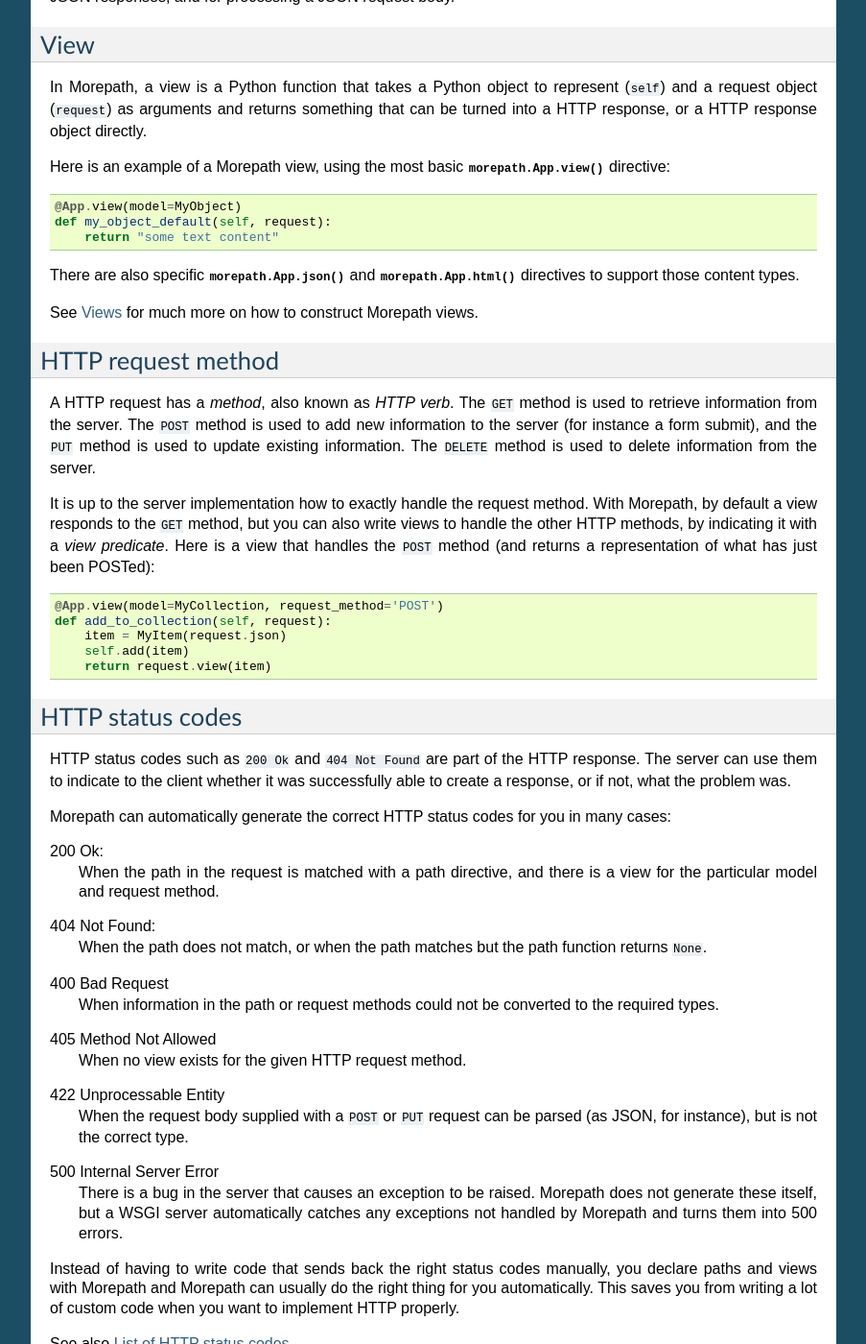
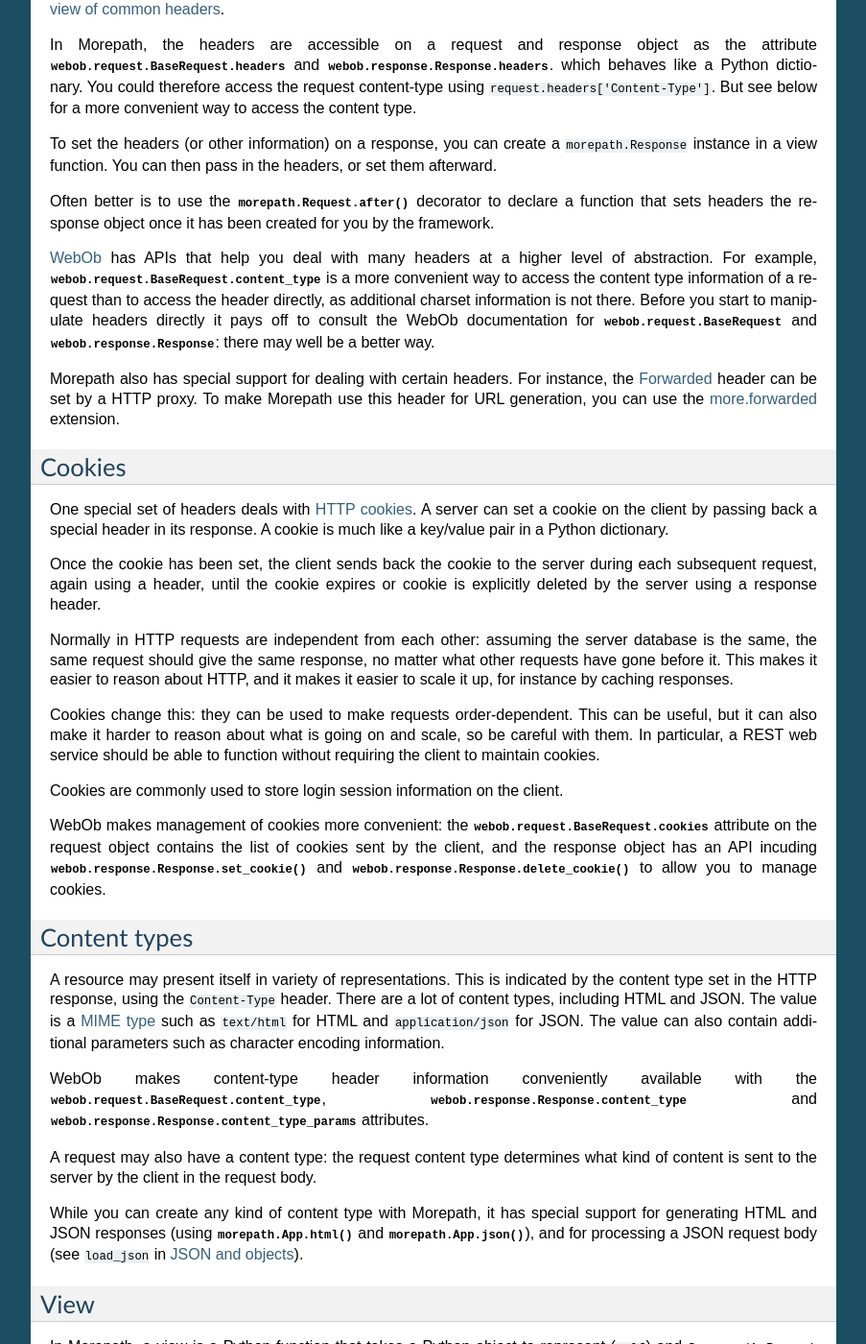
Before and after one commit to morepath/morepath, a Sphinx documentation site: the page built from doc/web.rst, in a window 1280 px wide and 1400 px high, scrolled down 4388 px. Shown: the whole window at 96% size, without its empty margins (198-1101 px from the left). Built offline with Sphinx 7.4.7, drawn with Linux system fonts in a browser that asks for light colours; some of the changed text lies outside the part shown.

Commit message:
Information about headers and cookies, better links, lots of tweaks.

```diff
--- a/doc/web.rst
+++ b/doc/web.rst
@@ -188,7 +188,9 @@
 *request body*, and various *headers* such as the *content type*.
 
 A HTTP request in Morepath is made accessible programmatically as a
-Python request object using the WebOb_ library.
+Python request object using the WebOb_ library. It is a
+`class:`morepath.Request`, which is a subclass of
+:class:`webob.request.BaseRequest`.
 
 .. _WebOb: http://webob.org/
 
@@ -205,9 +207,15 @@
 A lot of different representations exist. HTML is a very common one,
 but for programmatic clients JSON is typically used.
 
-Morepath lets you create a full WebOb response object, but more
-commonly you only return what should go into the response body, and
-Morepath takes care of generating the response itself.
+Morepath lets you create a :class:`morepath.Response` object directly,
+which is a subclass of :class:`webob.response.Response`, and return it from
+a view function.
+
+More commonly you use a specialized view type
+(:meth:`morepath.App.json` or :meth:`morepath.App.html`) and return
+the content that should go into the response body, such as a HTML
+string or a JSON-serializable object. Morepath then automatically
+creates the response with the right content type for you.
 
 Resource
 --------
@@ -283,30 +291,126 @@
 
 This makes it easy to create links within Morepath view functions.
 
+Headers
+-------
+
+A HTTP request and a HTTP response have headers. Headers contain
+information about the message that are not the body: they are about
+the request or the response, or about the body. For example, the
+content-type is header named ``Content-Type`` and has a value that is
+a `MIME type`_ such as ``text/html``.
+
+Headers are used for a wide variety of purposes, such as to declare
+information about how a client may cache a response, or what kind of
+responses a client accepts from a server, or to pass cookies along.
+Here is an `overview of common headers`_.
+
+In Morepath, the headers are accessible on a request and response
+object as the attribute :attr:`webob.request.BaseRequest.headers` and
+:attr:`webob.response.Response.headers`.  which behaves like a Python
+dictionary. You could therefore access the request content-type using
+``request.headers['Content-Type']``. But see below for a more
+convenient way to access the content type.
+
+To set the headers (or other information) on a response, you can
+create a ``morepath.Response`` instance in a view function. You can
+then pass in the headers, or set them afterward.
+
+Often better is to use the :func:`morepath.Request.after` decorator to
+declare a function that sets headers the response object once it has
+been created for you by the framework.
+
+WebOb_ has APIs that help you deal with many headers at a higher level
+of abstraction. For example,
+:attr:`webob.request.BaseRequest.content_type` is a more convenient
+way to access the content type information of a request than to access
+the header directly, as additional charset information is not
+there. Before you start to manipulate headers directly it pays off to
+consult the WebOb documentation for :class:`webob.request.BaseRequest`
+and :class:`webob.response.Response`: there may well be a better way.
+
+Morepath also has special support for dealing with certain
+headers. For instance, the Forwarded_ header can be set by a HTTP
+proxy. To make Morepath use this header for URL generation, you can
+use the `more.forwarded`_ extension.
+
+.. _`MIME type`: https://en.wikipedia.org/wiki/Internet_media_type
+
+.. _`overview of common headers`: https://en.wikipedia.org/wiki/List_of_HTTP_header_fields
+
+.. _`more.forwarded`: https://pypi.python.org/pypi/more.forwarded/
+
+.. _forwarded: http://tools.ietf.org/html/rfc7239
+
+Cookies
+-------
+
+One special set of headers deals with `HTTP cookies`_. A server can set a
+cookie on the client by passing back a special header in its
+response. A cookie is much like a key/value pair in a Python
+dictionary.
+
+Once the cookie has been set, the client sends back the cookie to the
+server during each subsequent request, again using a header, until the
+cookie expires or cookie is explicitly deleted by the server using a
+response header.
+
+Normally in HTTP requests are independent from each other: assuming
+the server database is the same, the same request should give the same
+response, no matter what other requests have gone before it. This
+makes it easier to reason about HTTP, and it makes it easier to scale
+it up, for instance by caching responses.
+
+Cookies change this: they can be used to make requests
+order-dependent. This can be useful, but it can also make it harder to
+reason about what is going on and scale, so be careful with them. In
+particular, a REST web service should be able to function without
+requiring the client to maintain cookies.
+
+Cookies are commonly used to store login session information on the
+client.
+
+WebOb makes management of cookies more convenient: the
+:attr:`webob.request.BaseRequest.cookies` attribute on the request
+object contains the list of cookies sent by the client, and the
+response object has an API incuding
+:meth:`webob.response.Response.set_cookie` and
+:meth:`webob.response.Response.delete_cookie` to allow you to manage
+cookies.
+
+.. _`HTTP cookies`: https://en.wikipedia.org/wiki/HTTP_cookie
+
 Content types
 -------------
 
 A resource may present itself in variety of representations. This is
-indicated by the content type set in the HTTP response.
+indicated by the content type set in the HTTP response, using the
+``Content-Type`` header.  There are a lot of content types, including
+HTML and JSON.  The value is a `MIME type`_ such as ``text/html`` for
+HTML and ``application/json`` for JSON. The value can also contain
+additional parameters such as character encoding information.
 
-There are a lot of content types, including HTML and JSON. We will
-describe some common content types below.
+WebOb makes content-type header information conveniently available
+with the :attr:`webob.request.BaseRequest.content_type`,
+:attr:`webob.response.Response.content_type` and
+:attr:`webob.response.Response.content_type_params` attributes.
 
 A request may also have a content type: the request content type
 determines what kind of content is sent to the server by the client in
 the request body.
 
 While you can create any kind of content type with Morepath, it has
-special support for generating HTML and JSON responses, and for
-processing a JSON request body.
+special support for generating HTML and JSON responses (using
+:meth:`morepath.App.html` and :meth:`morepath.App.json`), and for
+processing a JSON request body (see ``load_json`` in :doc:`json`).
 
 View
 ----
 
 In Morepath, a view is a Python function that takes a Python object to
-represent (``self``) and a request object (``request``) as arguments
-and returns something that can be turned into a HTTP response, or a
-HTTP response object directly.
+represent (``self``) and a :class:`morepath.Request` object
+(``request``) as arguments and returns something that can be turned
+into a HTTP response, or a HTTP response object directly.
 
 Here is an example of a Morepath view, using the most basic
 :meth:`morepath.App.view` directive::
@@ -343,49 +447,9 @@
       self.add(item)
       return request.view(item)
 
-HTTP status codes
------------------
-
-HTTP status codes such as ``200 Ok`` and ``404 Not Found`` are part of
-the HTTP response. The server can use them to indicate to the client
-whether it was successfully able to create a response, or if not, what
-the problem was.
-
-Morepath can automatically generate the correct HTTP status codes
-for you in many cases:
-
-200 Ok:
-  When the path in the request is matched with a path directive, and
-  there is a view for the particular model and request method.
-
-404 Not Found:
-  When the path does not match, or when the path matches but the
-  path function returns ``None``.
-
-400 Bad Request
-  When information in the path or request methods could not be converted
-  to the required types.
-
-405 Method Not Allowed
-  When no view exists for the given HTTP request method.
-
-422 Unprocessable Entity
-  When the request body supplied with a ``POST`` or ``PUT`` request
-  can be parsed (as JSON, for instance), but is not the correct type.
-
-500 Internal Server Error
-  There is a bug in the server that causes an exception to be
-  raised. Morepath does not generate these itself, but a WSGI server
-  automatically catches any exceptions not handled by Morepath and
-  turns them into 500 errors.
-
-Instead of having to write code that sends back the right status codes
-manually, you declare paths and views with Morepath and Morepath can
-usually do the right thing for you automatically. This saves you from
-writing a lot of custom code when you want to implement HTTP properly.
-
-See also `List of HTTP status codes
-<https://en.wikipedia.org/wiki/List_of_HTTP_status_codes>`_.
+You can access the method on the request using
+:attr:`webob.request.BaseRequest.method`, but typically Morepath does
+this for you when you use the ``request_method`` predicate.
 
 View predicate
 --------------
@@ -399,8 +463,9 @@
   def add_to_collection(self, request):
      ...
 
-only matches when ``self`` is an instance of ``MyCollection`` and when
-``request.method`` is ``POST``. Only in this case will
+only matches when ``self`` is an instance of ``MyCollection``
+(``model`` predicate) and when ``request.method`` is ``POST``
+(``request_method`` predicate). Only in this case will
 ``add_to_collection`` be called.
 
 You can extend Morepath with additional view predicates. You can also
@@ -409,6 +474,63 @@
 
 See `view predicates
 <http://morepath.readthedocs.org/en/latest/views.html#predicates>`_
+
+HTTP status codes
+-----------------
+
+HTTP status codes such as ``200 Ok`` and ``404 Not Found`` are part of
+the HTTP response. Here is a `list of HTTP status codes
+<https://en.wikipedia.org/wiki/List_of_HTTP_status_codes>`_.  The
+server can use them to indicate to the client whether it was
+successfully able to create a response, or if not, what the problem
+was.
+
+Morepath can automatically generate the correct HTTP status codes
+for you in many cases:
+
+200 Ok:
+  When the path in the request is matched with a path directive, and
+  there is a view for the particular model and request method.
+
+404 Not Found:
+  When the path does not match, or when the path matches but the path
+  function returns ``None``.
+
+  Also when no view is available for the request in combination with
+  the object returned by the path function. More specifically, the
+  ``model`` view predicate or the ``name`` view predicate do not
+  match.
+
+400 Bad Request:
+  When information in the path or request parameters could not be
+  converted to the required types.
+
+405 Method Not Allowed:
+  When no view exists for the given HTTP request method. More
+  specifically, the ``request_method`` view predicate does not match.
+
+422 Unprocessable Entity:
+  When the request body supplied with a ``POST`` or ``PUT`` request
+  can be parsed (as JSON, for instance), but is not the correct type.
+
+  More specifically, the ``body_model`` view predicate does not match.
+
+500 Internal Server Error:
+  There is a bug in the server that causes an exception to be
+  raised. Morepath does not generate these itself, but a WSGI server
+  automatically catches any exceptions not handled by Morepath and
+  turns them into 500 errors.
+
+Instead of having to write code that sends back the right status codes
+manually, you declare paths and views with Morepath and Morepath can
+usually do the right thing for you automatically. This saves you from
+writing a lot of custom code when you want to implement HTTP properly.
+
+Sometimes it is still useful to set the status code directly. WebOb
+lets you raise `special exceptions`_ for HTTP errors. You can also set
+the :attr:`webob.response.Response.status` attribute on the response.
+
+.. _`special exceptions`: http://docs.webob.org/en/latest/modules/exceptions.html
 
 JSON
 ----
```
